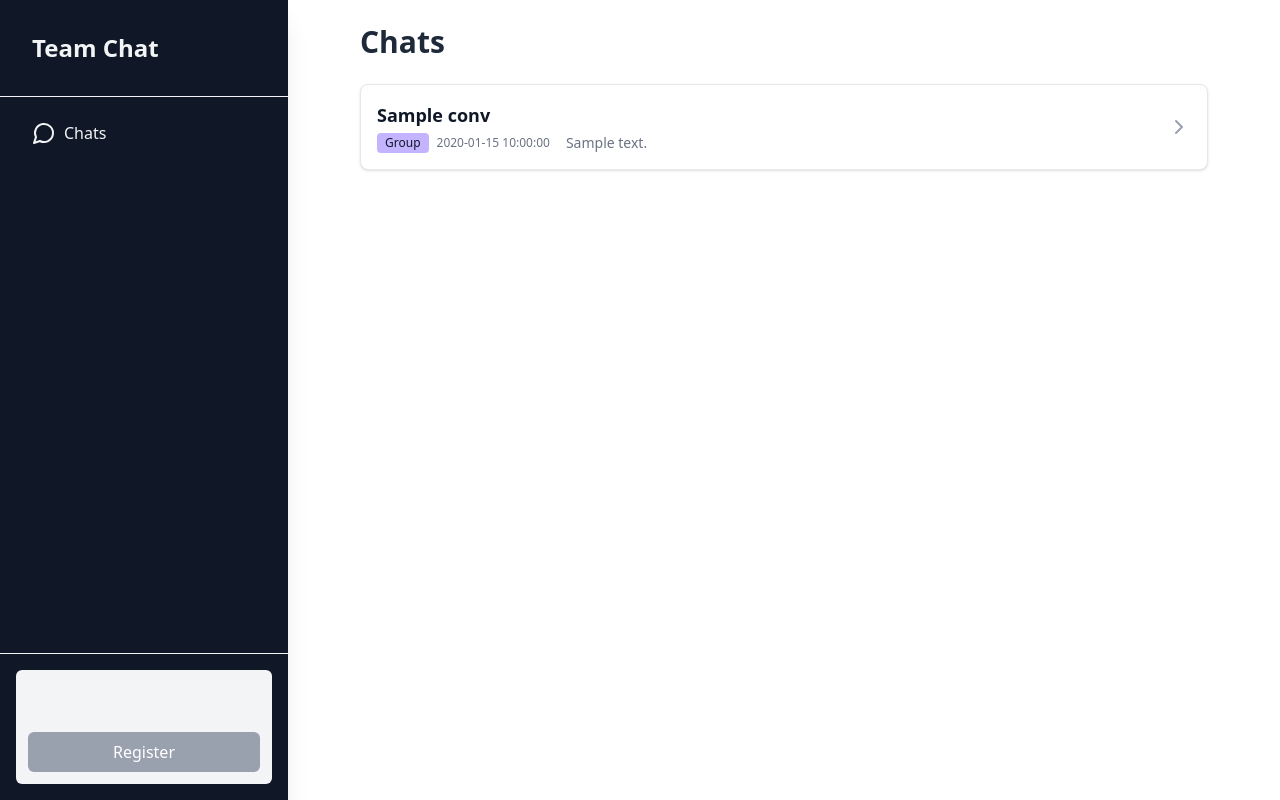
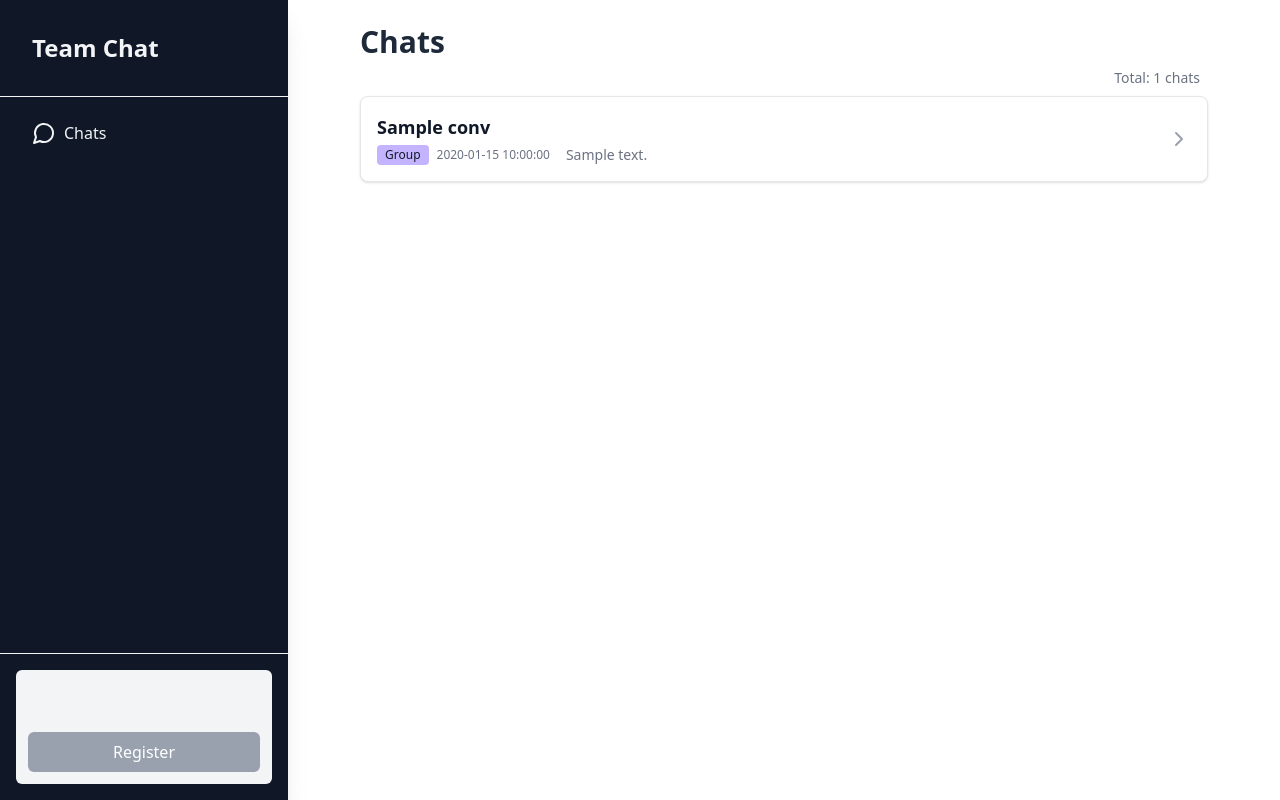
Before and after one commit to j4n-r/FSWD_sc-admin, a Flask app: template app/main/templates/main/conversations.html in a window 1280 px wide. Run offline with Flask 3, Linux system fonts and the light colour scheme; the template is opened without the code that fills it: most values are stand-ins (such as "Sample title", 1, 10 or a date in 2020).

Commit message:
fix templates

```diff
--- a/app/main/templates/main/conversations.html
+++ b/app/main/templates/main/conversations.html
@@ -1,8 +1,12 @@
 {% extends "base.html" %} {% block title %}Chats{% endblock %} {% block head %}
 {{ super() }} {% endblock %} {% block content %}
 <div class="max-w-4xl mx-auto p-6">
-  <h1 class="text-3xl font-bold text-gray-800 mb-6">Chats</h1>
-
+  <div class="flex flex-col">
+    <h1 class="text-3xl font-bold text-gray-800">Chats</h1>
+    <div class="text-sm ml-auto text-gray-500 m-2">
+      Total: {{ conversations|length }} chats
+    </div>
+  </div>
   <div class="grid grid-cols-1 gap-4">
     {% for conv in conversations %}
     <a href="/conversations/{{conv['id']}}" class="block">
--- a/app/main/templates/main/groups.html
+++ b/app/main/templates/main/groups.html
@@ -24,12 +24,12 @@
           />
           {% else %}
           <div
-            class="p-3 rounded-full flex items-center justify-center bg-gray-300"
+            class="p-3 rounded-full flex items-center justify-center bg-gray-200"
           >
             <svg
               xmlns="http://www.w3.org/2000/svg"
-              width="24"
-              height="24"
+              width="32"
+              height="32"
               viewBox="0 0 24 24"
               fill="none"
               stroke="currentColor"
```
